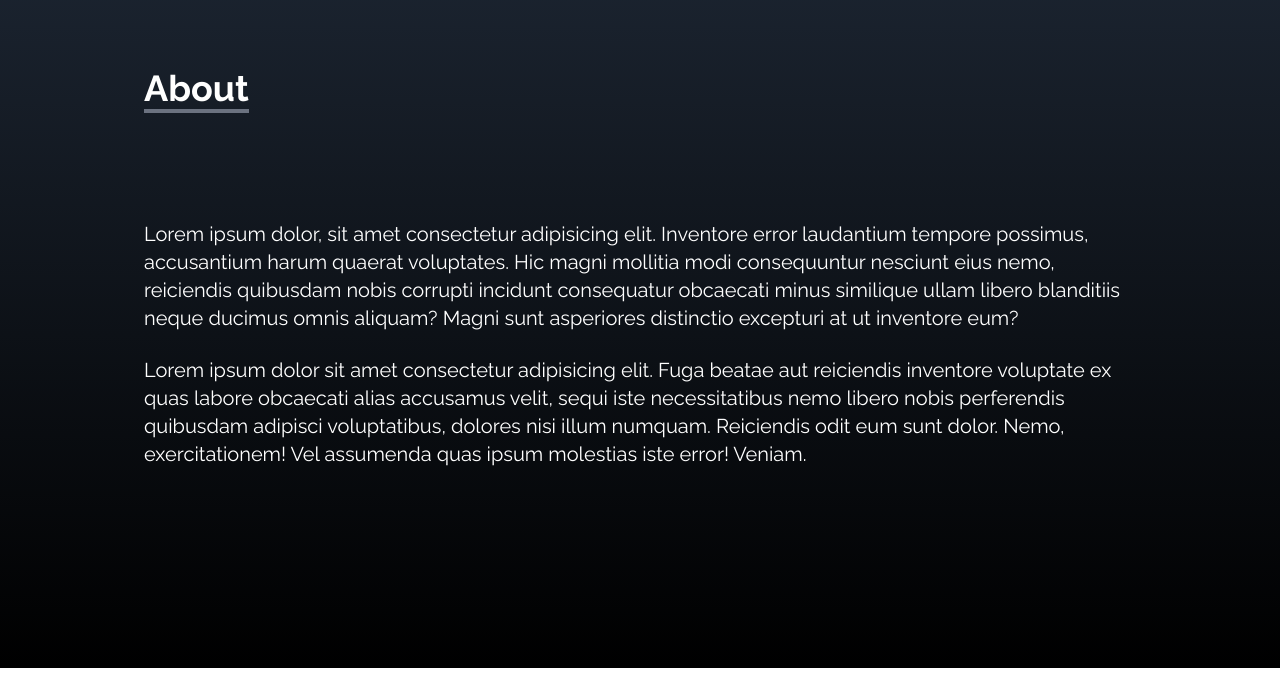
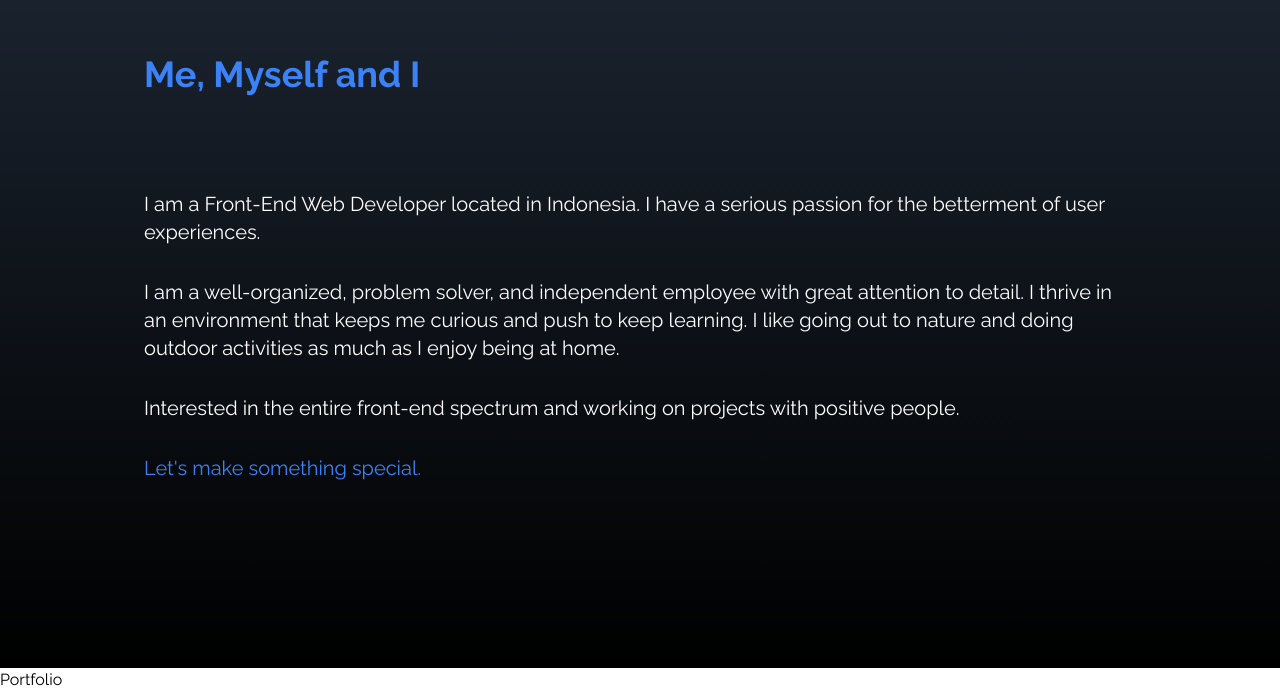
Before and after one commit to phieraditya/phieraditya.github.io, a React (Create React App) app: page / in a window 1280 px wide. Shown: the part 932-1624 px from the top of the page. Before the commit the page ends 1600 px from the top, so only its background shows below. Built offline with nearby package versions, Linux system fonts and the light colour scheme; the HTML template or start-up script is replaced by a standard one.

Commit message:
Write About Me section

```diff
--- a/src/App.js
+++ b/src/App.js
@@ -1,6 +1,7 @@
 import About from './components/About';
 import Home from './components/Home';
 import NavBar from './components/NavBar';
+import Portfolio from './components/Portfolio';
 import SocialLinks from './components/SocialLinks';
 
 function App() {
@@ -9,6 +10,7 @@ function App() {
       <NavBar />
       <Home />
       <About />
+      <Portfolio />
 
       <SocialLinks />
     </div>
--- a/src/components/About.jsx
+++ b/src/components/About.jsx
@@ -8,30 +8,35 @@ const About = () => {
     >
       <div className="max-w-screen-lg p-4 mx-auto flex flex-col justify-center h-full">
         <div className="pb-8">
-          <p className="text-4xl font-bold inline border-b-4 border-gray-500">
-            About
-          </p>
+          <p className="text-4xl font-bold  text-blue-500">Me, Myself and I</p>
         </div>
 
-        <p className="text-xl mt-20">
-          Lorem ipsum dolor, sit amet consectetur adipisicing elit. Inventore
-          error laudantium tempore possimus, accusantium harum quaerat
-          voluptates. Hic magni mollitia modi consequuntur nesciunt eius nemo,
-          reiciendis quibusdam nobis corrupti incidunt consequatur obcaecati
-          minus similique ullam libero blanditiis neque ducimus omnis aliquam?
-          Magni sunt asperiores distinctio excepturi at ut inventore eum?
+        <p className="text-xl mt-16">
+          I am a Front-End Web Developer located in Indonesia. I have a serious
+          passion for the betterment of user experiences.
         </p>
 
         <br />
 
-        <p className="text-xl">
-          Lorem ipsum dolor sit amet consectetur adipisicing elit. Fuga beatae
-          aut reiciendis inventore voluptate ex quas labore obcaecati alias
-          accusamus velit, sequi iste necessitatibus nemo libero nobis
-          perferendis quibusdam adipisci voluptatibus, dolores nisi illum
-          numquam. Reiciendis odit eum sunt dolor. Nemo, exercitationem! Vel
-          assumenda quas ipsum molestias iste error! Veniam.
+        <p className="text-xl mt-2">
+          I am a well-organized, problem solver, and independent employee with
+          great attention to detail. I thrive in an environment that keeps me
+          curious and push to keep learning. I like going out to nature and
+          doing outdoor activities as much as I enjoy being at home.
         </p>
+
+        <br />
+
+        <p className="text-xl mt-2">
+          Interested in the entire front-end spectrum and working on projects
+          with positive people.
+        </p>
+
+        <br />
+
+        <a href="/#" className="text-xl mt-2 text-blue-500">
+          Let's make something special.
+        </a>
       </div>
     </div>
   );
--- /dev/null
+++ b/src/components/Portfolio.jsx
@@ -0,0 +1,7 @@
+import React from 'react';
+
+const Portfolio = () => {
+  return <div>Portfolio</div>;
+};
+
+export default Portfolio;
```
